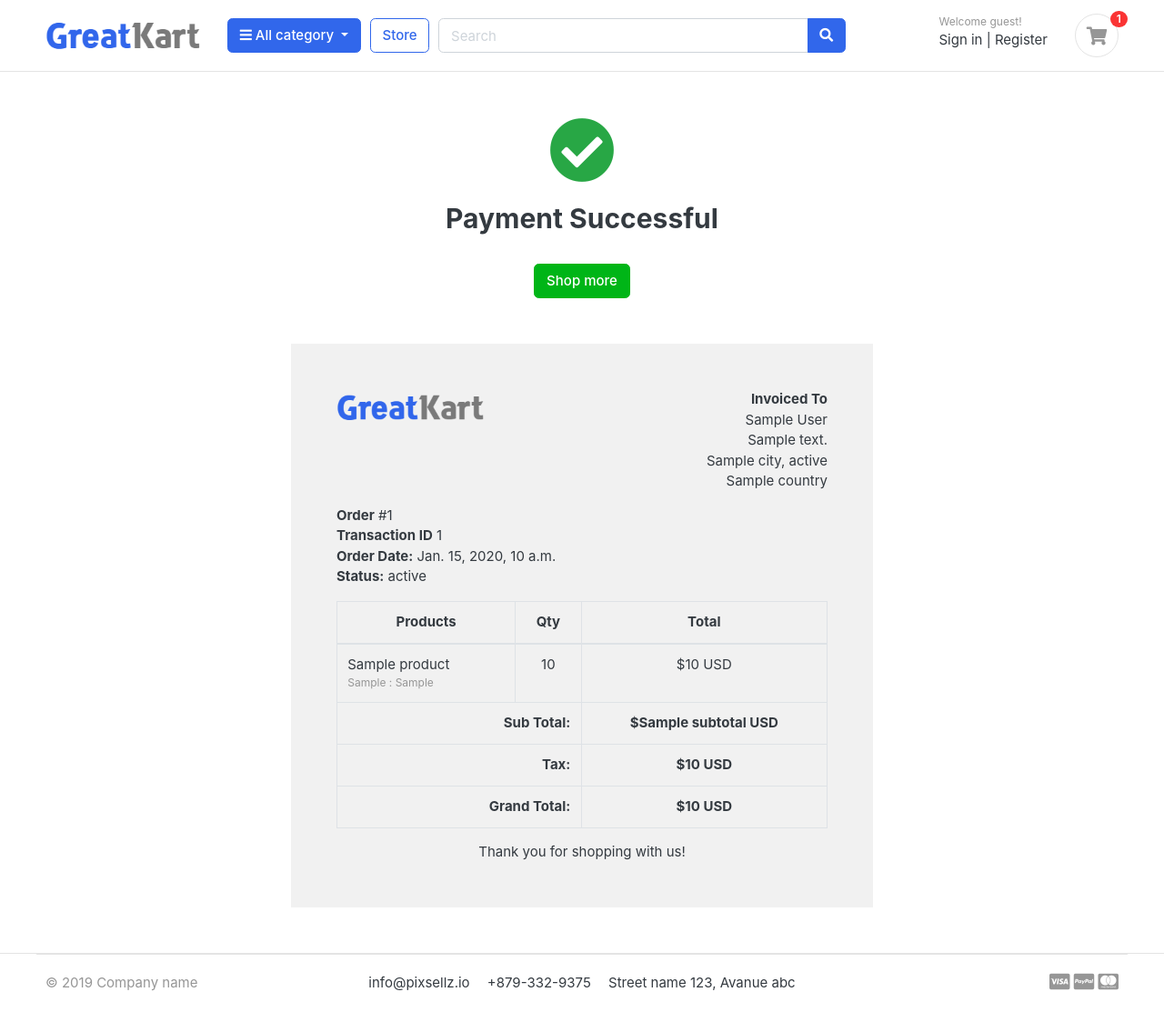
After one commit to farhadmonavar/advanced_django_ecommerce, a Django app: template templates/orders/order_complete.html in a window 1280 px wide. The commit adds this page. Shown: the whole page at 91% size. Run offline with Django 3.2, Linux system fonts and the light colour scheme; the template is opened without the code that fills it: most values are stand-ins (such as "Sample title", 1, 10 or a date in 2020); some libraries are stand-ins or nearby versions; some web fonts are replaced.

Commit message:
feat(orders): implement post-order processing workflow
- Move cart items to order product table after successful order
- Set variations to ordered products
- Reduce quantity of sold products and clear the cart
- Send order received email notification
- Redirect user to order completed page

```diff
--- a/orders/urls.py
+++ b/orders/urls.py
@@ -4,4 +4,5 @@ from . import views
 urlpatterns = [
     path('place_order/', views.place_order, name='place_order'),
     path('payments/', views.payments, name='payments'),
+    path('order_complete/', views.order_complete, name='order_complete'),
 ]
--- /dev/null
+++ b/templates/orders/order_complete.html
@@ -0,0 +1,117 @@
+{% extends 'base.html' %}
+{% load static %}
+
+{% block content %}
+
+
+<div class="container" style="margin-top: 50px;">
+    <center><i class="fas fa-check-circle" style="font-size: 72px;margin-bottom: 20px;color: #28A745;"></i></center>
+    <h2 class="text-center">Payment Successful</h2>
+	<br>
+	<div class="text-center">
+		<a href="{% url 'store' %}" class="btn btn-success">Shop more</a>
+	</div>
+</div>
+
+<div class="container" style="margin: 0 auto;width: 50%;padding: 50px;background: #f1f1f1;margin-top: 50px;margin-bottom: 50px;">
+    <div class="row invoice row-printable">
+        <div class="col-md-12">
+            <!-- col-lg-12 start here -->
+            <div class="panel panel-default plain" id="dash_0">
+                <!-- Start .panel -->
+                <div class="panel-body p30">
+                    <div class="row">
+                        <!-- Start .row -->
+                        <div class="col-lg-6">
+                            <!-- col-lg-6 start here -->
+                            <div class="invoice-logo"><img src="{% static '/images/logo.png' %}" alt="Invoice logo" style="max-height: 40px;"></div>
+                        </div>
+                        <!-- col-lg-6 end here -->
+                        <div class="col-lg-6">
+                            <!-- col-lg-6 start here -->
+                            <div class="invoice-from">
+                                <ul class="list-unstyled text-right">
+                                    <li><strong>Invoiced To</strong></li>
+                                    <li>{{order.full_name}}</li>
+                                    <li>{{order.full_address}}</li>
+                                    <li>{{order.city}}, {{order.state}}</li>
+                                    <li>{{order.country}}</li>
+                                </ul>
+                            </div>
+                        </div>
+                        <!-- col-lg-6 end here -->
+                        <div class="col-lg-12">
+                            <!-- col-lg-12 start here -->
+                            <div class="invoice-details mt25">
+                                <div class="well">
+                                    <ul class="list-unstyled mb0">
+                                        <li><strong>Order</strong> #{{order_number}}</li>
+                                        <li><strong>Transaction ID</strong> {{transID}}</li>
+                                        <li><strong>Order Date:</strong> {{order.created_at}}</li>
+                                        <li><strong>Status:</strong> {{payment.status}}</li>
+                                    </ul>
+                                </div>
+                            </div>
+
+                            <div class="invoice-items">
+                                <div class="table-responsive" style="overflow: hidden; outline: none;" tabindex="0">
+                                    <table class="table table-bordered">
+                                        <thead>
+                                            <tr>
+                                                <th class="per70 text-center">Products</th>
+                                                <th class="per5 text-center">Qty</th>
+                                                <th class="per25 text-center">Total</th>
+                                            </tr>
+                                        </thead>
+                                        <tbody>
+                                          {% for item in ordered_products %}
+                                            <tr>
+                                                <td>{{item.product.product_name}}
+                                                  <p class="text-muted small">
+                                          					{% if item.variations.all %}
+                                          						{% for i in item.variations.all %}
+                                          							{{ i.variation_category | capfirst }} : {{ i.variation_value | capfirst }} <br>
+                                          						{% endfor %}
+                                          					{% endif %}
+                                          				</p>
+                                                </td>
+                                                <td class="text-center">{{item.quantity}}</td>
+                                                <td class="text-center">${{item.product_price}} USD</td>
+                                            </tr>
+                                          {% endfor %}
+                                        </tbody>
+                                        <tfoot>
+                                            <tr>
+                                                <th colspan="2" class="text-right">Sub Total:</th>
+                                                <th class="text-center">${{subtotal}} USD</th>
+                                            </tr>
+                                            <tr>
+                                                <th colspan="2" class="text-right">Tax:</th>
+                                                <th class="text-center">${{order.tax}} USD</th>
+                                            </tr>
+
+                                            <tr>
+                                                <th colspan="2" class="text-right">Grand Total:</th>
+                                                <th class="text-center">${{order.order_total}} USD</th>
+                                            </tr>
+                                        </tfoot>
+                                    </table>
+                                </div>
+                            </div>
+                            <div class="invoice-footer mt25">
+                                <p class="text-center">Thank you for shopping with us!</p>
+                            </div>
+                        </div>
+                        <!-- col-lg-12 end here -->
+                    </div>
+                    <!-- End .row -->
+                </div>
+            </div>
+            <!-- End .panel -->
+        </div>
+        <!-- col-lg-12 end here -->
+    </div>
+    </div>
+
+
+{% endblock %}
--- a/templates/orders/payments.html
+++ b/templates/orders/payments.html
@@ -157,7 +157,7 @@
         var csrftoken = getCookie('csrftoken');
         var orderID = "{{order.order_number}}"
         var payment_method = 'PayPal'
-        var redirect_url = ""
+        var redirect_url = "{% url 'order_complete' %}"
         // Render the PayPal button into #paypal-button-container
 
         document.getElementById("demo-pay-btn").addEventListener("click", function () {
```
Also changed, not shown: orders/admin.py (+18 -1 lines), orders/views.py (+26 -0 lines).
